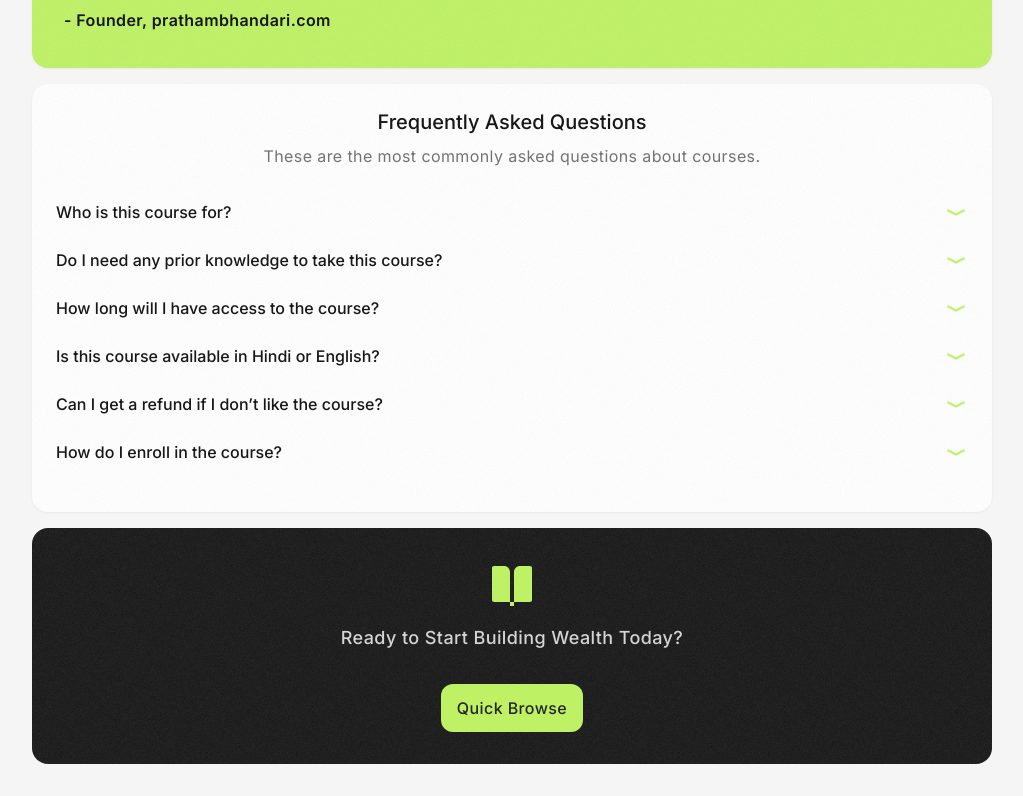
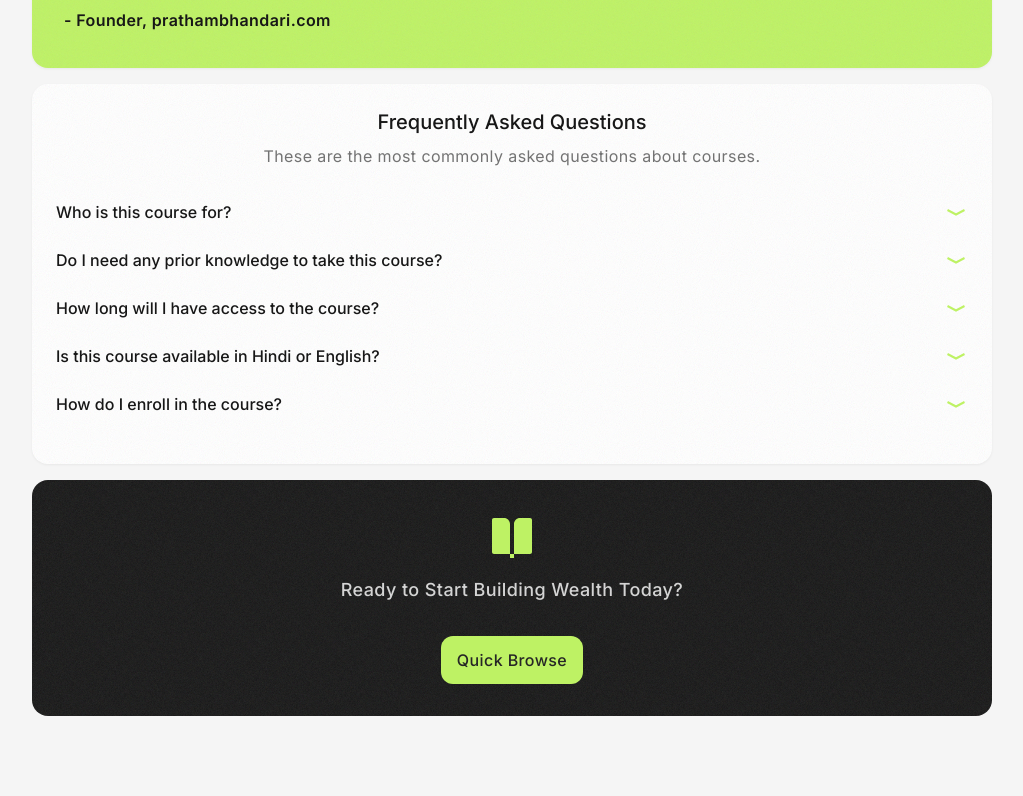
Before and after one commit to prathambhandari/stock-market-simplified, a Next.js app: page / in a window 1280 px wide. Shown: the part 1388-2184 px from the top of the page, without its empty margins (128-1151 px from the left). After the commit the page ends 2136 px from the top, so only its background shows below. Built offline with nearby package versions, Linux system fonts and the light colour scheme.

Commit message:
removed extras

```diff
--- a/app/data.js
+++ b/app/data.js
@@ -26,10 +26,6 @@ export const FAQData = [
         answer: 'The course is primarily in Hindi.'
     },
     {
-        question: 'Can I get a refund if I don’t like the course?',
-        answer: 'We do not offer refunds once the course is purchased. However, in case of duplicate payments due to technical errors, we will refund the duplicate amount after verification.'
-    },
-    {
         question: 'How do I enroll in the course?',
         answer: `Enrolling is simple!\n\n1. Visit course.prathambhandari.com.\n2. Click on the “Enroll Now” button.\n3. Complete your payment of ₹449.\n4. You’ll get instant access to the course!`
     }
```
